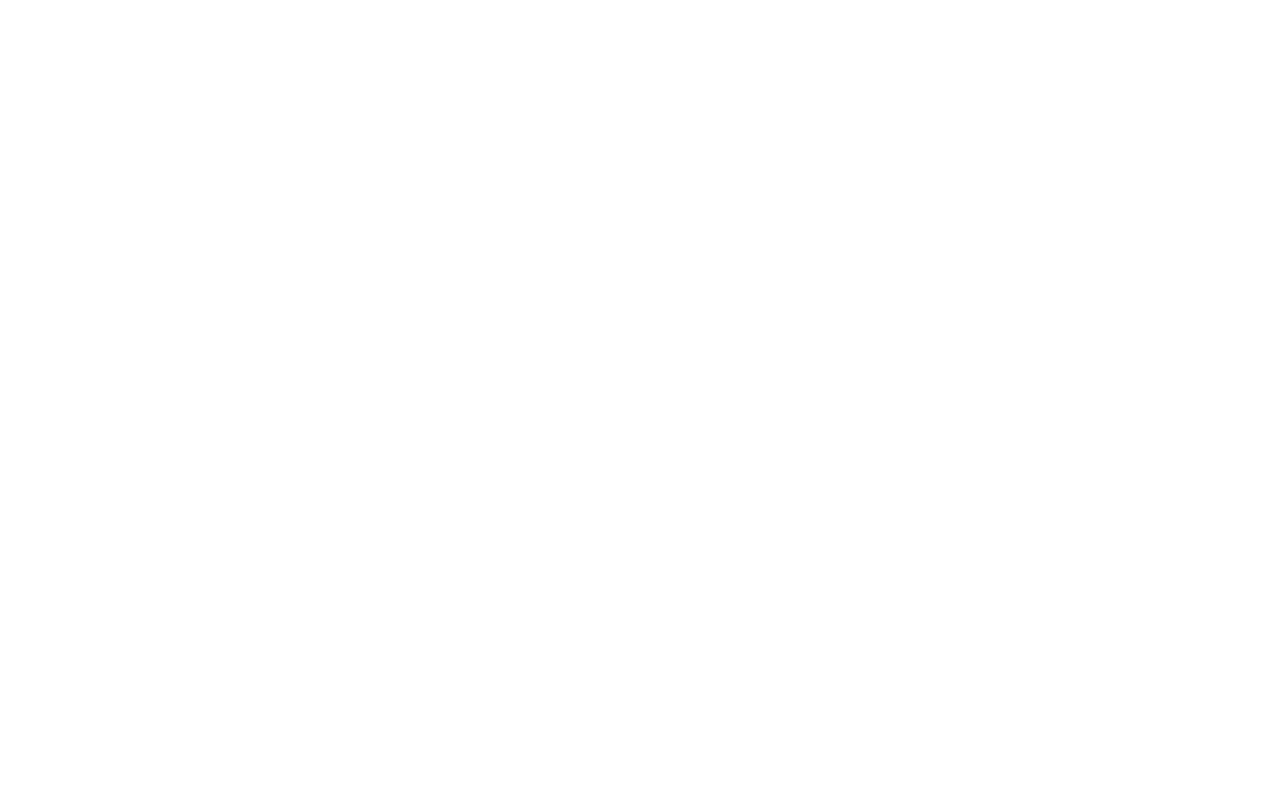
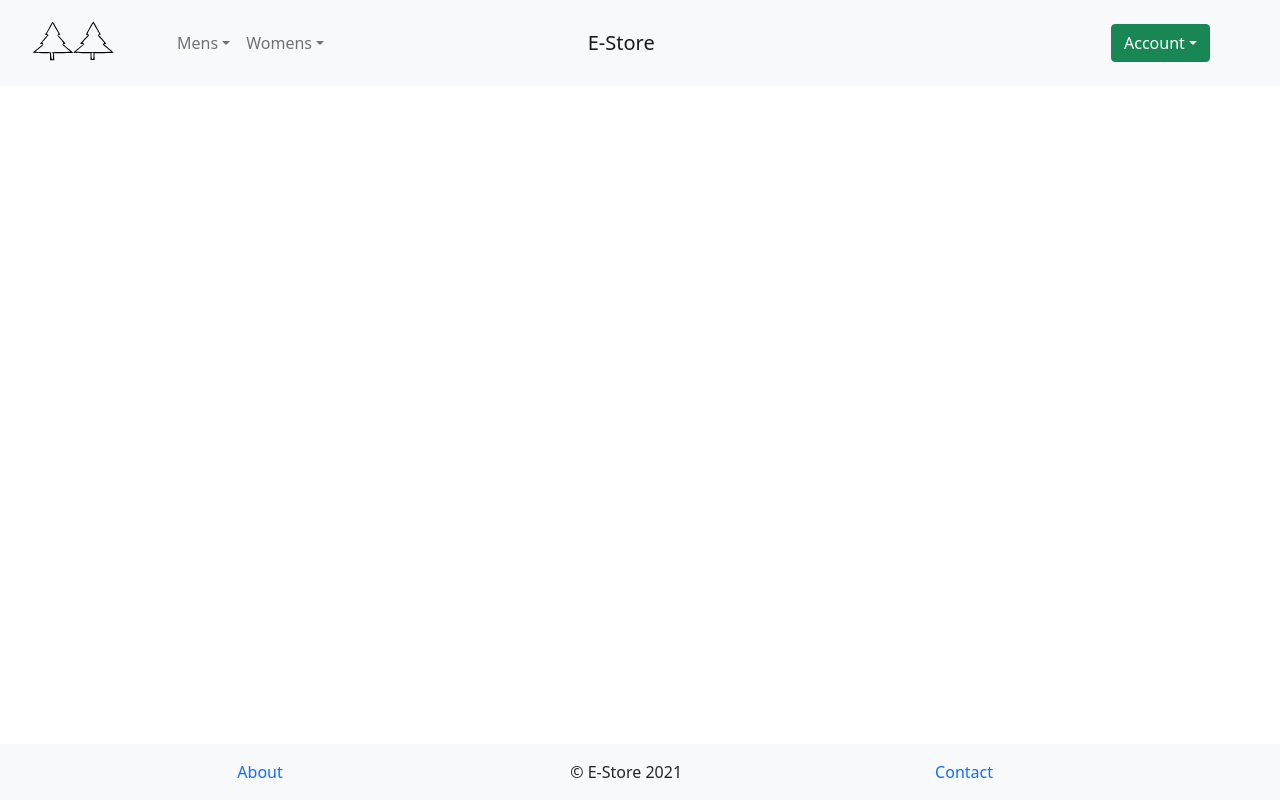
Before and after one commit to ross-m/online-store, a React (Create React App) app in the folder root/Frontend/: page / in a window 1280 px wide. Built offline with nearby package versions, Linux system fonts and the light colour scheme.

Commit message:
Worked on homepage styling

```diff
--- a/root/Frontend/src/App.js
+++ b/root/Frontend/src/App.js
@@ -16,7 +16,8 @@
       <Router>
         <Switch>
           <Route exact path="/">
-
+            <Home/>
+            <br/>
             <PromotionWheel/>
           </Route>
           <Route path="/:id*">
--- a/root/Frontend/src/Components/home.js
+++ b/root/Frontend/src/Components/home.js
@@ -26,8 +26,9 @@
     }
 
     return !auth.user ? (
+        <>
             <Navbar bg="light" expand="lg">
-            <Container>
+                <Container fluid>
                     <Col xs={0} fluid="true">
                         <img src={trees} height={70} alt="some trees"></img>
                     </Col>
@@ -97,9 +98,25 @@
                     </Col>
                 </Container>
             </Navbar>
+            <Navbar fixed="bottom" expand="lg" variant="light" bg="light">
+                <Container fluid>
+                    <Col xs={2}></Col>
+                        <Col>
+                            <Nav.Link href="#/about"> About </Nav.Link>
+                        </Col>
+                        <Col>
+                            © E-Store 2021
+                        </Col>
+                        <Col>
+                            <Nav.Link href="#/contact"> Contact </Nav.Link>
+                        </Col>
+                </Container>
+            </Navbar>
+        </>
     ) : (
+        <>
             <Navbar bg="light" expand="lg">
-            <Container>
+                <Container fluid>
                     <Col xs={0} fluid="true">
                         <img src={trees} height={70} alt="some trees"></img>
                     </Col>
@@ -167,6 +184,21 @@
                     </Col>
                 </Container>
             </Navbar>
+            <Navbar fixed="bottom" expand="lg" variant="dark" bg="dark">
+                <Container fluid>
+                    <Col xs={2}></Col>
+                        <Col>
+                            <Nav.Link href="#/about"> About </Nav.Link>
+                        </Col>
+                        <Col>
+                            © E-Store 2021
+                        </Col>
+                        <Col>
+                            <Nav.Link href="#/contact"> Contact </Nav.Link>
+                        </Col>
+                </Container>
+            </Navbar>
+        </>
     )
 }
 
--- a/root/Frontend/src/Components/promotionWheel.js
+++ b/root/Frontend/src/Components/promotionWheel.js
@@ -1,6 +1,6 @@
 import axios from "axios"
 import { promotionURL } from "../config_url"
-import { Carousel } from "react-bootstrap"
+import { Carousel, Row, Col, Container } from "react-bootstrap"
 import { arrayBufferToBase64 } from "../Misc/binToStrin"
 import { useState, useEffect } from "react"
 
@@ -28,6 +28,10 @@
     }, [])
 
     return (
+        <>
+            <Container fluid>
+                <Row xs={3} className="justify-content-md-center">
+                    <Col>
                         <Carousel fade>
                             {proms ? proms.map((img) => (
                                 <Carousel.Item>
@@ -47,5 +51,9 @@
                             </h1>
                             }
                         </Carousel>
+                    </Col>
+                </Row>
+            </Container>
+        </>
     )
 }
```
Lines whose indentation alone changed are shown as unchanged.
